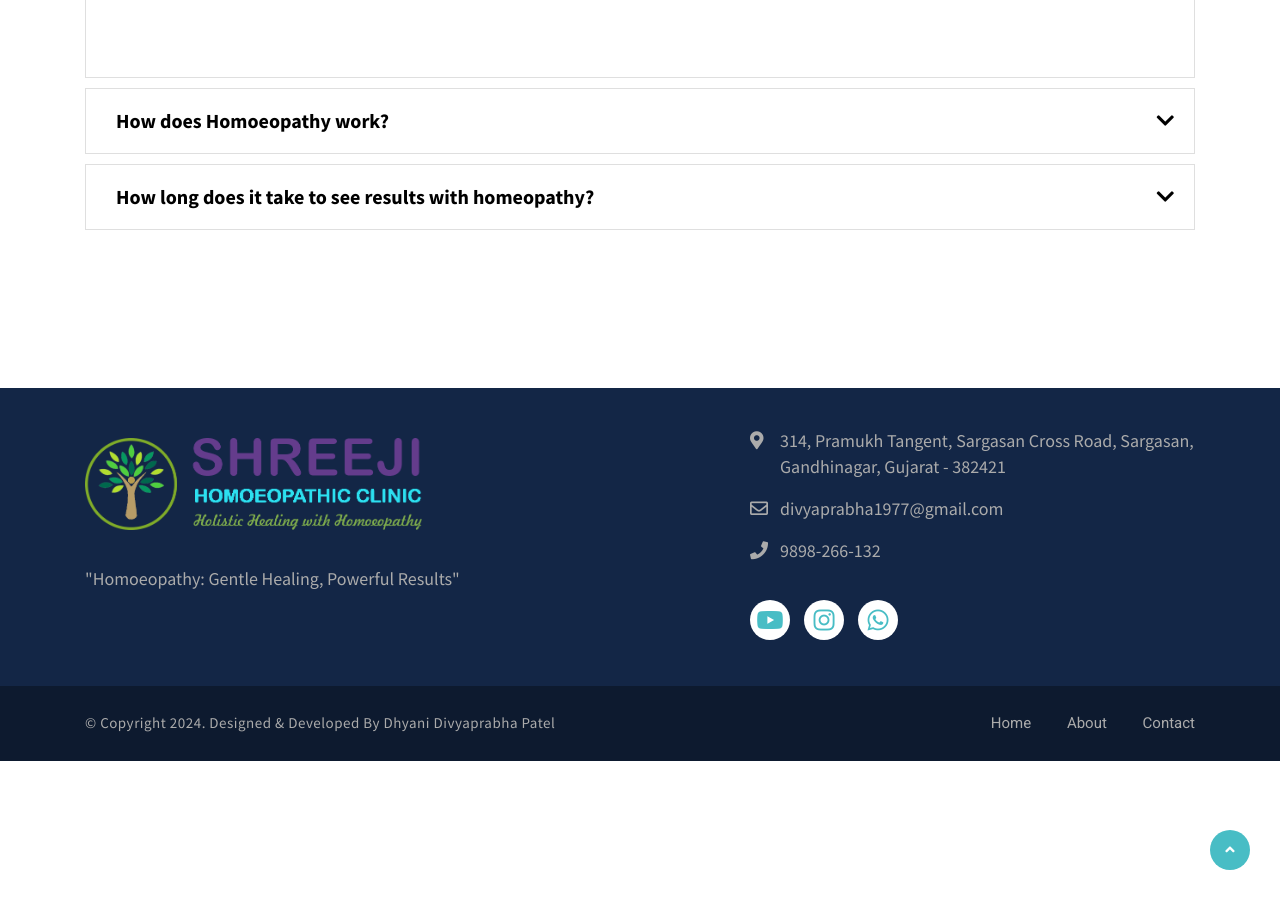
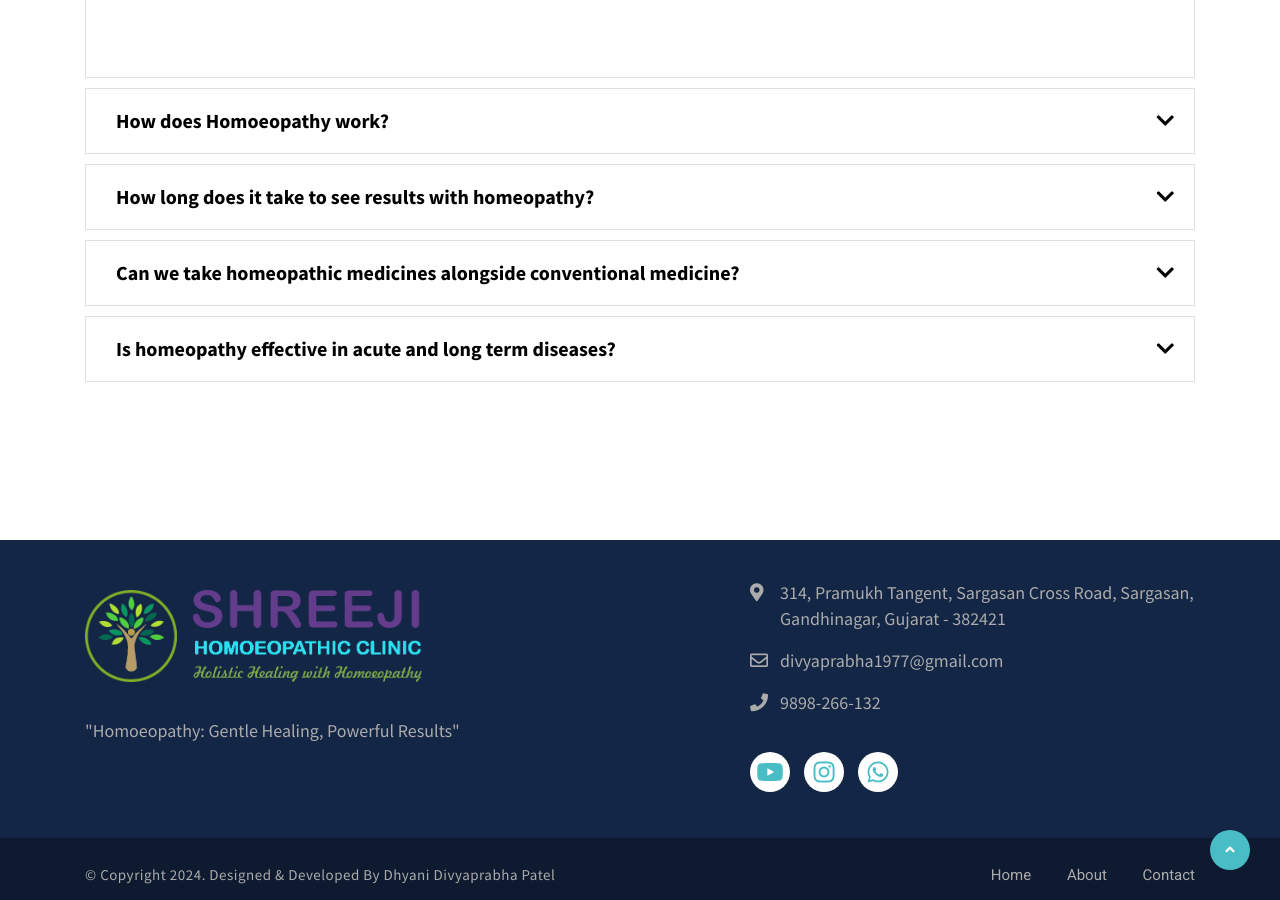
Before and after one commit to drdivyaprabha/website, a Jekyll site: the page built from pages/index.html, in a window 1280 px wide and 900 px high, scrolled down 8199 px. Built offline with Jekyll 4.4.1, drawn with Linux system fonts in a browser that asks for light colours.

```diff
--- a/_includes/faq.html
+++ b/_includes/faq.html
@@ -26,8 +26,7 @@
               <div class="card">
                 <div class="card-header" role="tab" id="headingTwo">
                   <h4 class="card-title">
-                    <a class="collapsed" role="button" data-toggle="collapse" href="#collapseTwo"
-                      aria-expanded="false" aria-controls="collapseTwo">
+                    <a class="collapsed" role="button" data-toggle="collapse" href="#collapseTwo" aria-expanded="false" aria-controls="collapseTwo">
                       How does Homoeopathy work?
                     </a>
                   </h4>
@@ -41,8 +40,7 @@
               <div class="card">
                 <div class="card-header" role="tab" id="headingThree">
                   <h4 class="card-title">
-                    <a class="collapsed" role="button" data-toggle="collapse" href="#collapseThree"
-                      aria-expanded="false" aria-controls="collapseThree">
+                    <a class="collapsed" role="button" data-toggle="collapse" href="#collapseThree" aria-expanded="false" aria-controls="collapseThree">
                       How long does it take to see results with homeopathy?
                     </a>
                   </h4>
@@ -50,6 +48,34 @@
                 <div id="collapseThree" class="collapse" role="tabpanel" aria-labelledby="headingThree" data-parent="#accordionGroup">
                   <div class="card-body">
                     The timeline for experiencing results with homoeopathy can vary depending on the individual, the condition being treated, and other factors such as overall health and lifestyle. Some people may notice improvements shortly after starting treatment, while others may require longer-term care to see significant changes. Patience and consistent follow-up with a homoeopathic practitioner are key.
+                  </div>
+                </div>
+              </div>
+              <div class="card">
+                <div class="card-header" role="tab" id="headingFour">
+                  <h4 class="card-title">
+                    <a class="collapsed" role="button" data-toggle="collapse" href="#collapseFour" aria-expanded="false" aria-controls="collapseFour">
+                      Can we take homeopathic medicines alongside conventional medicine?
+                    </a>
+                  </h4>
+                </div>
+                <div id="collapseFour" class="collapse" role="tabpanel" aria-labelledby="headingFour" data-parent="#accordionGroup">
+                  <div class="card-body">
+                    Yes, it is completely safe and effective to carry on homeopathy alongside conventional medicine.
+                  </div>
+                </div>
+              </div>
+              <div class="card">
+                <div class="card-header" role="tab" id="headingFive">
+                  <h4 class="card-title">
+                    <a class="collapsed" role="button" data-toggle="collapse" href="#collapseFive" aria-expanded="true" aria-controls="collapseFive">
+                      Is homeopathy effective in acute and long term diseases?
+                    </a>
+                  </h4>
+                </div>
+                <div id="collapseFive" class="collapse" role="tabpanel" aria-labelledby="headingFive" data-parent="#accordionGroup">
+                  <div class="card-body">
+                    Yes. Homeopathy is much advanced now and gives fast results in acute and chronic cases also.
                   </div>
                 </div>
               </div>
```
Also changed, not shown: _posts/2024-05-22-homeopathy.html (added, +15 -0 lines), _posts/2024-05-22-welcome.html (deleted, +0 -17 lines), _posts/2024-05-24-fruits.html (deleted, +0 -17 lines), _posts/2024-05-24-hairloss.html (added, +18 -0 lines), _posts/2024-05-28-diabetes.html (deleted, +0 -10 lines), _posts/2024-05-28-palmpsoriasis.html (added, +17 -0 lines), pages/about.html (+19 -17 lines), assets/images/gallery/gallery-01.jpg, assets/images/gallery/gallery-02.jpg, assets/images/gallery/gallery-03.jpg, assets/images/gallery/gallery-04.jpg, assets/images/gallery/gallery-06.jpg, assets/images/services/service-seven.jpg (added), 1 other file.
